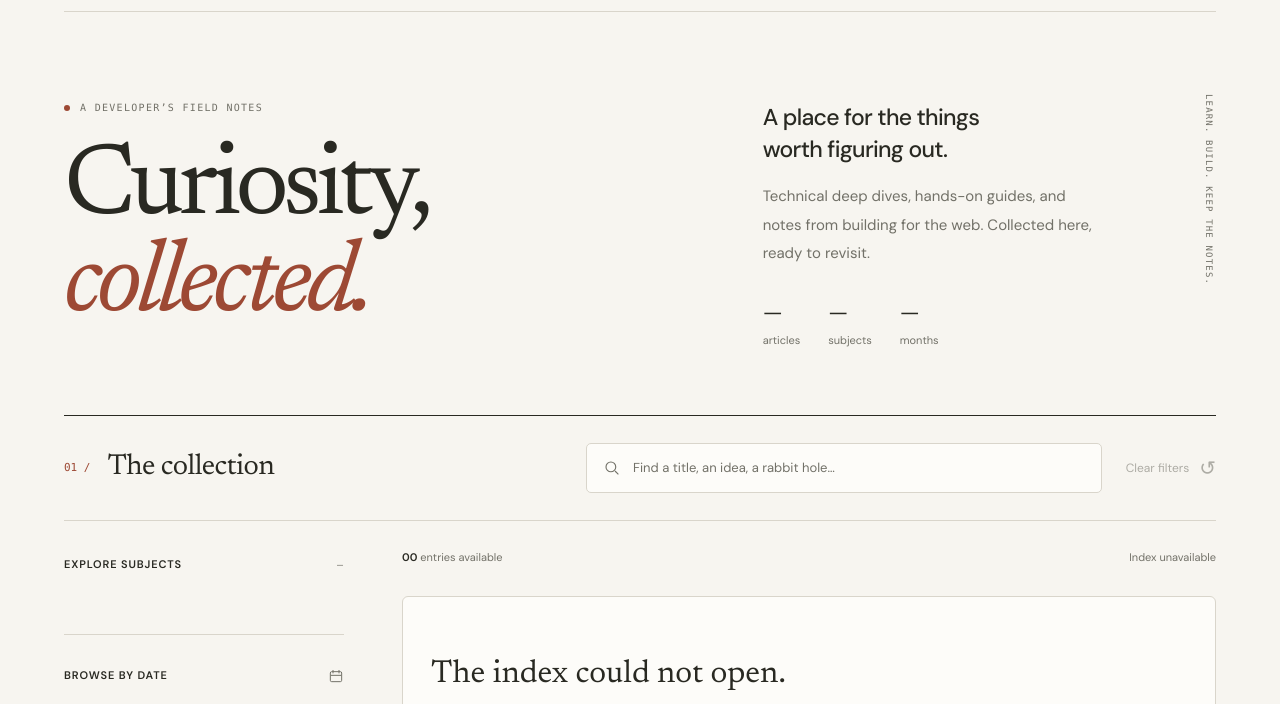
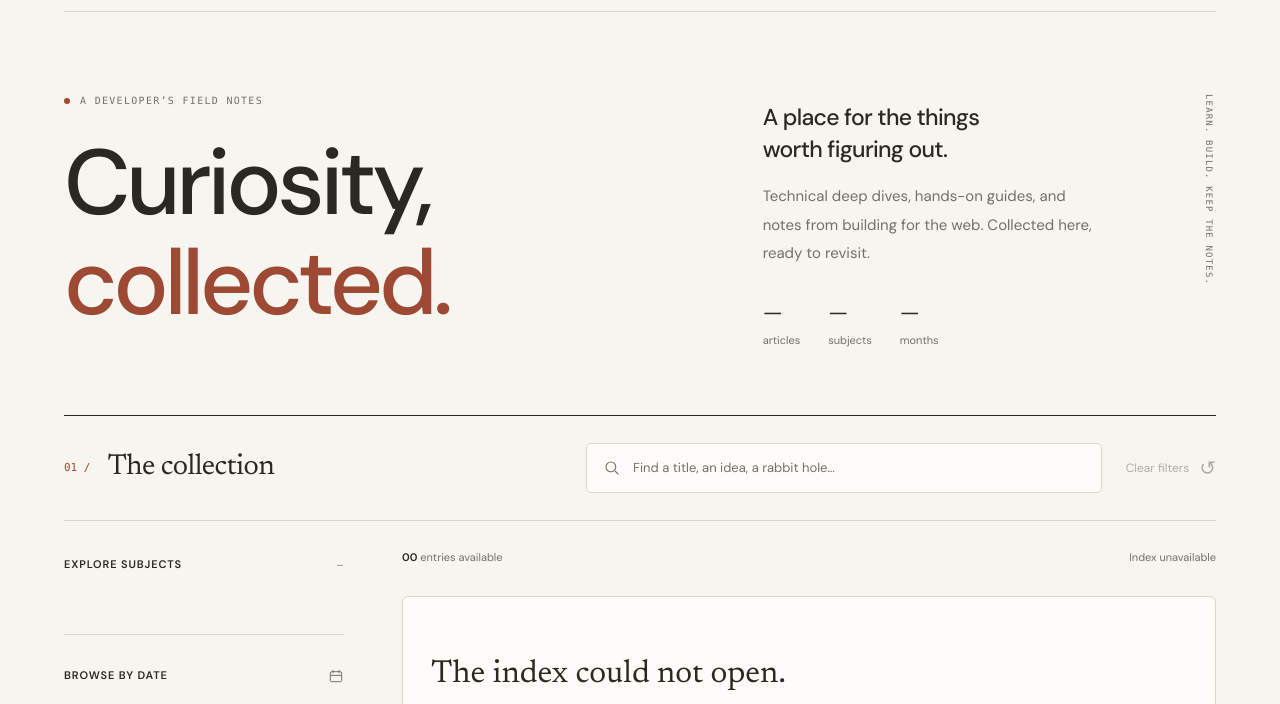
Before and after one commit to ryota-murakami/tech-archive, a website: page site/index.html in a window 1280 px wide. Shown: the part 84-788 px from the top of the page. Drawn offline with Linux system fonts and the light colour scheme; no server answers.

Commit message:
Use DM Sans for the archive homepage heading.

```diff
--- a/site/index.html
+++ b/site/index.html
@@ -46,7 +46,7 @@
           <p class="eyebrow">
             <span class="status-dot" aria-hidden="true"></span>A developer’s field notes
           </p>
-          <h1 id="page-title">Curiosity,<br /><em>collected.</em></h1>
+          <h1 id="page-title">Curiosity,<br /><span>collected.</span></h1>
         </div>
         <div class="index-description">
           <p>A place for the things<br />worth figuring out.</p>
--- a/site/styles.css
+++ b/site/styles.css
@@ -182,16 +182,15 @@ svg {
   background: var(--accent);
 }
 .index-intro h1 {
-  margin: 0 0 -8px;
-  font-family: var(--serif);
-  font-size: clamp(72px, 7.9vw, 116px);
-  font-weight: 400;
-  letter-spacing: -0.055em;
-  line-height: 0.96;
+  margin: 0;
+  font-family: var(--font);
+  font-size: clamp(72px, 7.2vw, 104px);
+  font-weight: 500;
+  letter-spacing: -0.045em;
+  line-height: 1.08;
 }
-.index-intro h1 em {
+.index-intro h1 span {
   color: var(--accent);
-  font-weight: 400;
 }
 .index-description {
   max-width: 340px;
@@ -904,7 +903,8 @@ footer p {
     padding: 52px 0;
   }
   .index-intro h1 {
-    font-size: 76px;
+    /* The wider sans-serif letters must fit beside the introduction on small tablets. */
+    font-size: clamp(54px, 9.5vw, 76px);
   }
   .index-description {
     padding: 20px 0 0;
@@ -1043,7 +1043,7 @@ footer p {
     font-size: 9px;
   }
   .index-intro h1 {
-    font-size: clamp(68px, 17.5vw, 92px);
+    font-size: clamp(54px, 15.5vw, 76px);
   }
   .index-description {
     max-width: none;
@@ -1185,7 +1185,7 @@ footer p {
     font-size: 11px;
   }
   .index-intro h1 {
-    font-size: 68px;
+    font-size: 54px;
   }
   .calendar-grid {
     gap: 0;
```
